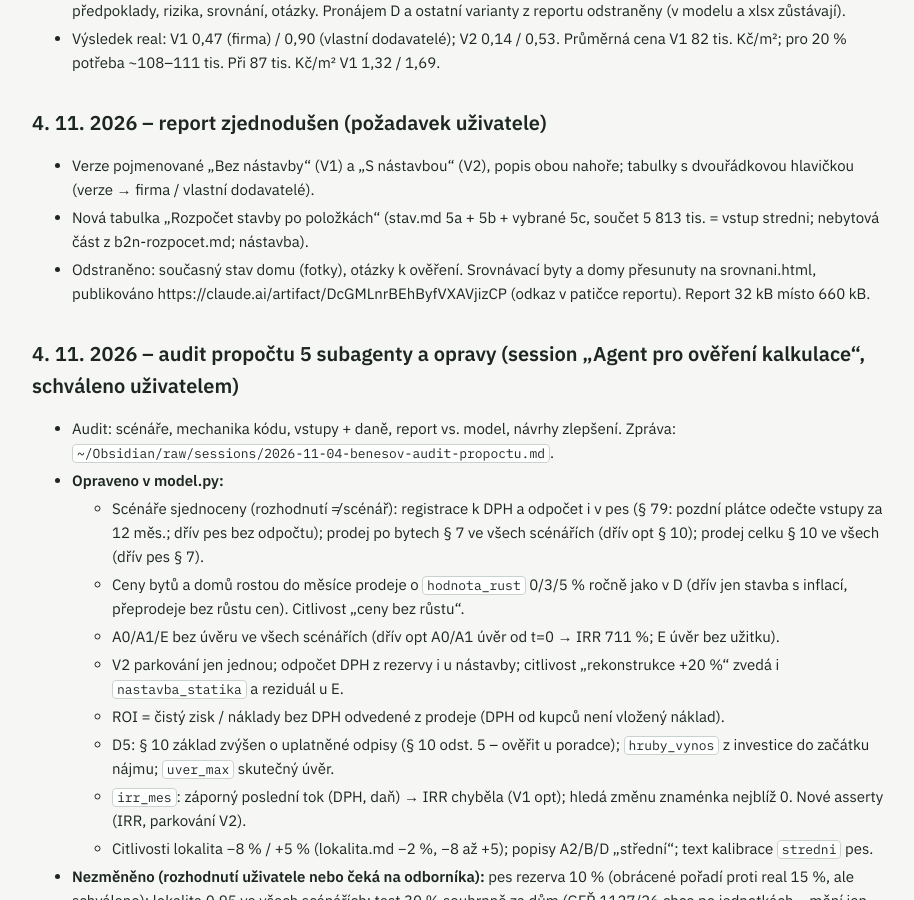
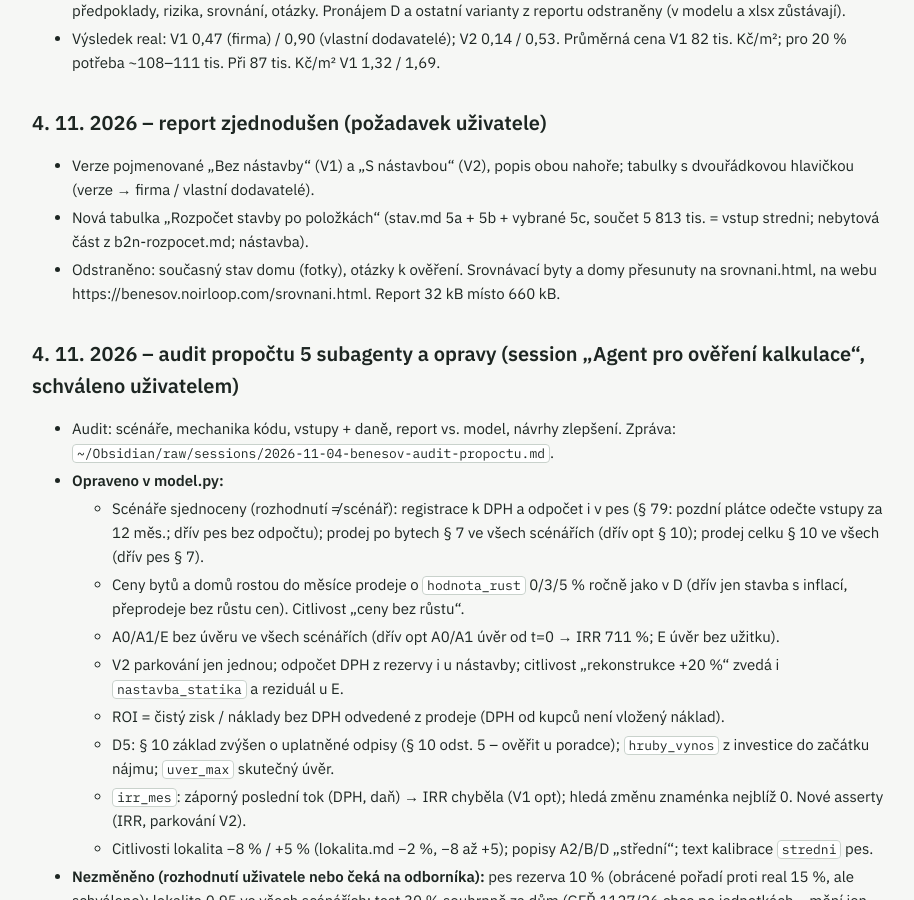
Before and after one commit to MartinCerny-awin/benesov, a Jekyll site: the page built from propocet/postup.md, in a window 1280 px wide and 900 px high, scrolled down 7474 px. Shown: the whole window, without its empty margins (178-1092 px from the left). Built offline with Jekyll 4.4.1, drawn with Linux system fonts in a browser that asks for light colours; our own code applies the rules of GitHub Pages for plain Markdown files; some of the changed text lies outside the part shown.

Commit message:
Aktualizace 2026-11-05 10:57

```diff
--- a/propocet/postup.md
+++ b/propocet/postup.md
@@ -60,7 +60,7 @@ Zadání: `../prompt-propocet.md`. Společné zadání pro subagenty: `podklady/
 - VK: banka bez služebnosti přístupu nepůjčí → realisticky 11–15 mil. vlastních zdrojů na začátku, pokud se přístup nevyřeší před koupí.
 
 ## Krok 5 – report
-- 2026-11-04: `report.html` generuje `report.py` z `model.py` (čísla vždy z modelu; po změně vstupů spustit `python3 model.py` a `python3 report.py` a znovu publikovat). Publikováno: https://claude.ai/artifact/49Hxpana14BCzs1h66JBLi
+- 2026-11-04: `report.html` generuje `report.py` z `model.py` (čísla vždy z modelu; po změně vstupů spustit `python3 model.py` a `python3 report.py` a `sh deploy-web.sh`). Web: https://benesov.noirloop.com
 - Závěr: za 8,326 mil. na přeprodej nekupovat; realisticky flipy 0,7–1,2 mil. (3–5 %), max. cena pro 20 % 2–6 mil., bod zvratu B 9,4 / B2h 10,3 mil.; D jen jako dlouhodobý nájem (IRR 6,4 %, závisí na růstu cen). Otočit to může: přístup zapsaný, statika OK, rekonstrukce −30 % nebo ceny bytů +20 %.
 
 ## Přepočet s ověřenými plochami (2026-11-04, na žádost mateřské session)
@@ -161,7 +161,7 @@ Zadání: `../prompt-propocet.md`. Společné zadání pro subagenty: `podklady/
 ## 4. 11. 2026 – report zjednodušen (požadavek uživatele)
 - Verze pojmenované „Bez nástavby“ (V1) a „S nástavbou“ (V2), popis obou nahoře; tabulky s dvouřádkovou hlavičkou (verze → firma / vlastní dodavatelé).
 - Nová tabulka „Rozpočet stavby po položkách“ (stav.md 5a + 5b + vybrané 5c, součet 5 813 tis. = vstup stredni; nebytová část z b2n-rozpocet.md; nástavba).
-- Odstraněno: současný stav domu (fotky), otázky k ověření. Srovnávací byty a domy přesunuty na srovnani.html, publikováno https://claude.ai/artifact/DcGMLnrBEhByfVXAVjizCP (odkaz v patičce reportu). Report 32 kB místo 660 kB.
+- Odstraněno: současný stav domu (fotky), otázky k ověření. Srovnávací byty a domy přesunuty na srovnani.html, na webu https://benesov.noirloop.com/srovnani.html. Report 32 kB místo 660 kB.
 
 ## 4. 11. 2026 – audit propočtu 5 subagenty a opravy (session „Agent pro ověření kalkulace“, schváleno uživatelem)
 - Audit: scénáře, mechanika kódu, vstupy + daně, report vs. model, návrhy zlepšení. Zpráva: `~/Obsidian/raw/sessions/2026-11-04-benesov-audit-propoctu.md`.
```
